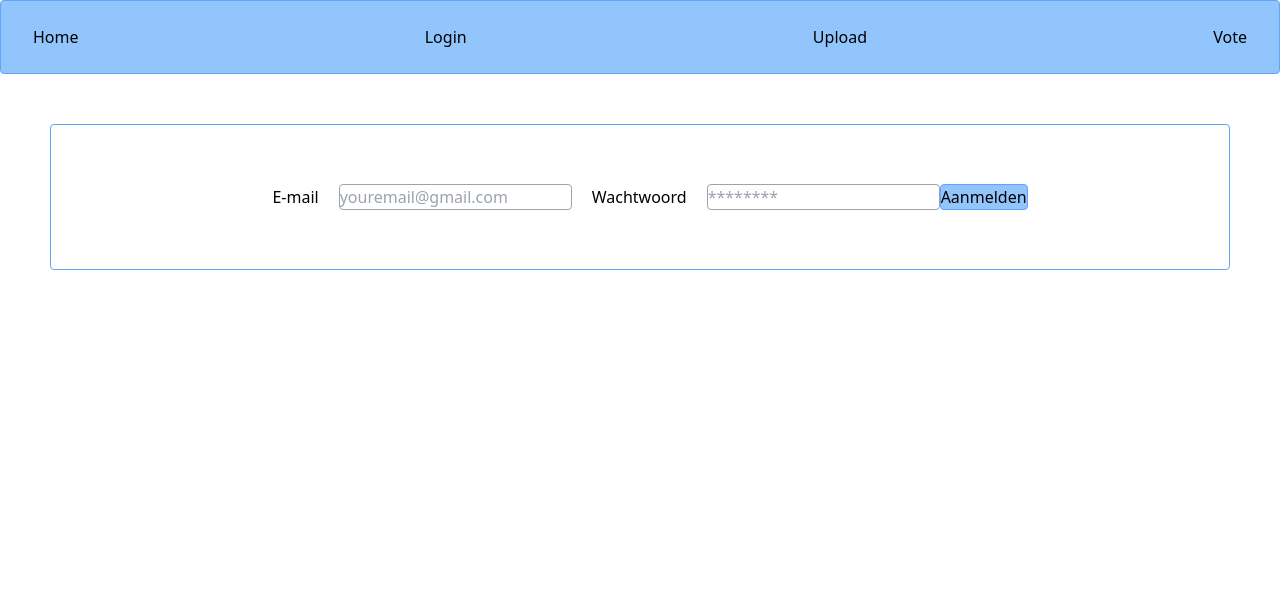
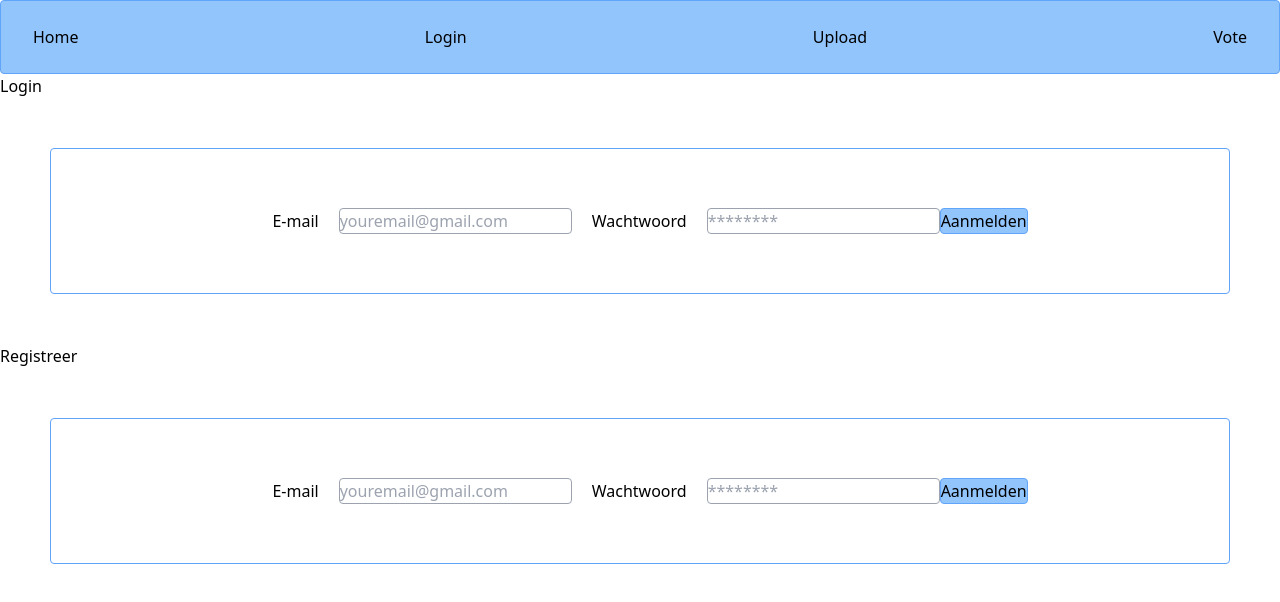
Before and after one commit to SteijeDeBroek/Projectwerk, a React (Vite) app in the folder cookieProject/: page /login in a window 1280 px wide. Shown: the top 602 px of the page. Built offline with nearby package versions, Linux system fonts and the light colour scheme.

Commit message:
Login aanpassing

```diff
--- a/cookieProject/src/components/LoginComponent.jsx
+++ b/cookieProject/src/components/LoginComponent.jsx
@@ -10,6 +10,8 @@ const LoginComponent = () => {
   };
 
   return (
+    <>
+      <p className="flex items-center">Login</p>
       <form
         className="flex items-center justify-center p-10 border border-blue-400 rounded  "
         onSubmit={handleSubmit}
@@ -46,6 +48,44 @@ const LoginComponent = () => {
           Aanmelden
         </button>
       </form>
+      <p className="flex items-center">Registreer</p>
+      <form
+        className="flex items-center justify-center p-10 border border-blue-400 rounded  "
+        onSubmit={handleSubmit}
+        style={{ margin: "50px" }}
+      >
+        <label className="p-5" htmlFor="e-mail">
+          E-mail
+        </label>
+        <input
+          className="border border-gray-400 rounded"
+          value={email}
+          onChange={(e) => setEmail(e.target.value)}
+          type="email"
+          placeholder="youremail@gmail.com"
+          id="e-mail"
+          name="e-mail"
+        />
+        <label className="p-5" htmlFor="wachtwoord">
+          Wachtwoord
+        </label>
+        <input
+          className="border border-gray-400 rounded"
+          value={pass}
+          onChange={(e) => setPass(e.target.value)}
+          type="password"
+          placeholder="********"
+          id="wachtwoord"
+          name="wachtwoord"
+        />
+        <button
+          className="border border-blue-400 rounded  bg-blue-300 hover:bg-blue-600 focus:bg-blue-600 "
+          type="submit"
+        >
+          Aanmelden
+        </button>
+      </form>
+    </>
   );
 };
 
```
Also changed, not shown: 1 other file (tests, documents, lock files or other folders). Lines whose indentation alone changed are shown as unchanged.
